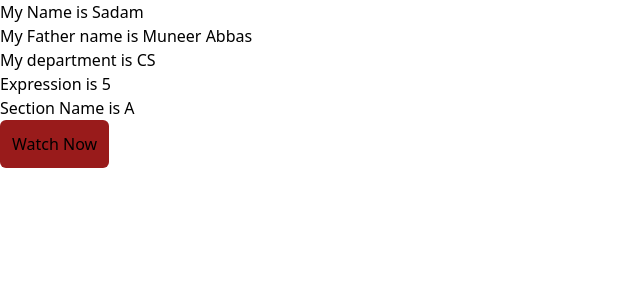
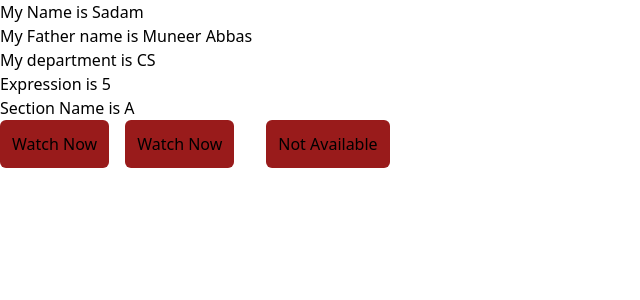
Before and after one commit to Sadam-Muneer/React.js, a React (Vite) app: page / in a window 1280 px wide. Shown: the top 300 px of the page, without its empty margins (0-640 px from the left). Built offline with nearby package versions, Linux system fonts and the light colour scheme.

Commit message:
conditions

```diff
--- a/src/pages/Conditions02.jsx
+++ b/src/pages/Conditions02.jsx
@@ -2,10 +2,22 @@ import React from "react";
 
 const Conditions02 = () => {
   const age = 18;
+  let canwatch = "Not Available";
+  if (age >= 18) canwatch = "Watch Now";
+  const lastmethod = () => {
+    if (age >= 18) "Watch Now";
+    return "Not Available";
+  };
   return (
     <div>
-      <button className="bg-red-800 border-red-100 rounded-md p-3">
+      <button className="bg-red-800 border-red-100 rounded-md p-3 ">
         {age <= 20 ? "Watch Now" : "Not Available"}
+      </button>
+      <button className="bg-red-800 border-red-100 rounded-md p-3 mx-4">
+        {canwatch}
+      </button>
+      <button className="bg-red-800 border-red-100 rounded-md p-3 mx-4">
+        {lastmethod()}
       </button>
     </div>
   );
```
